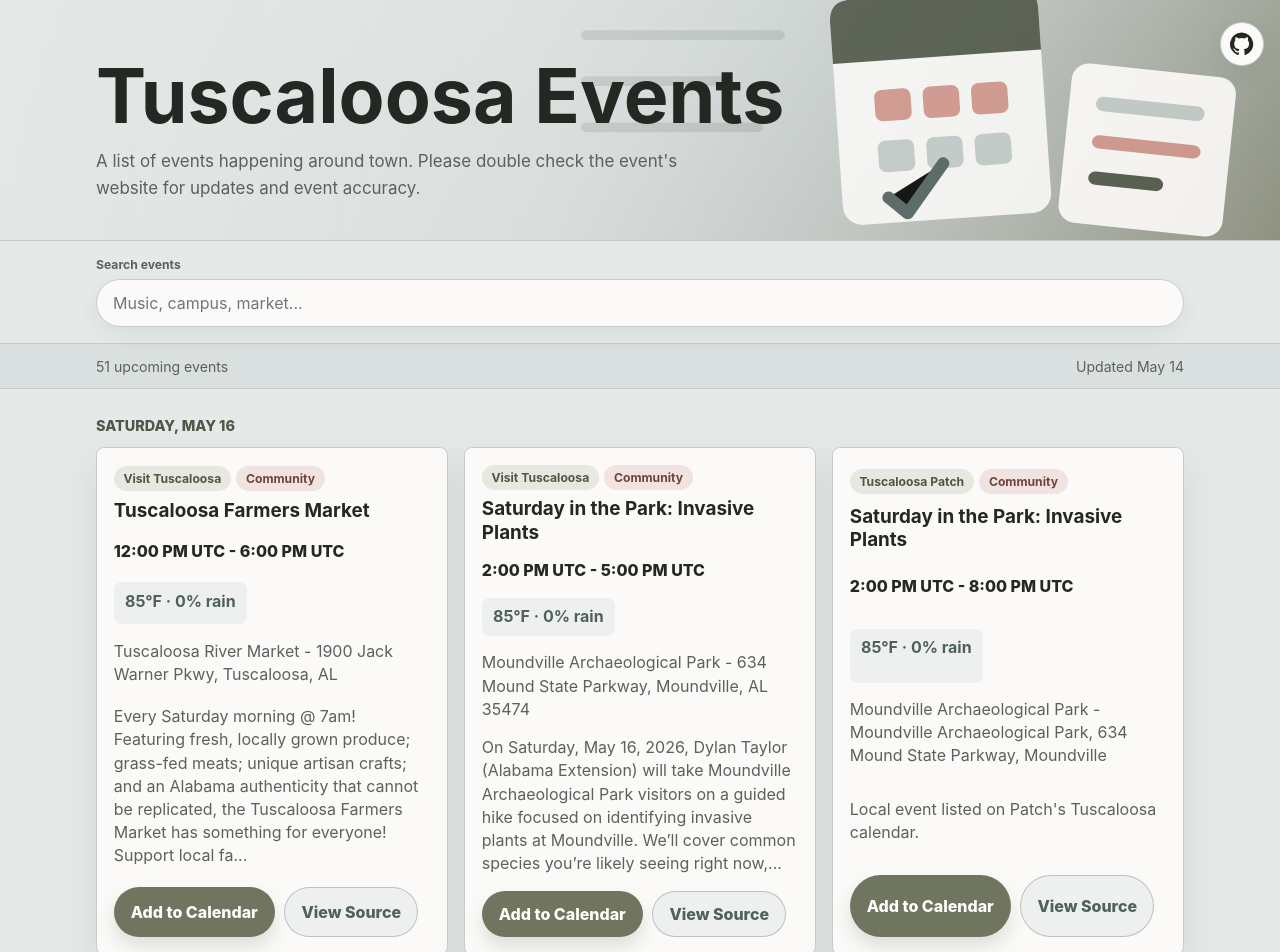
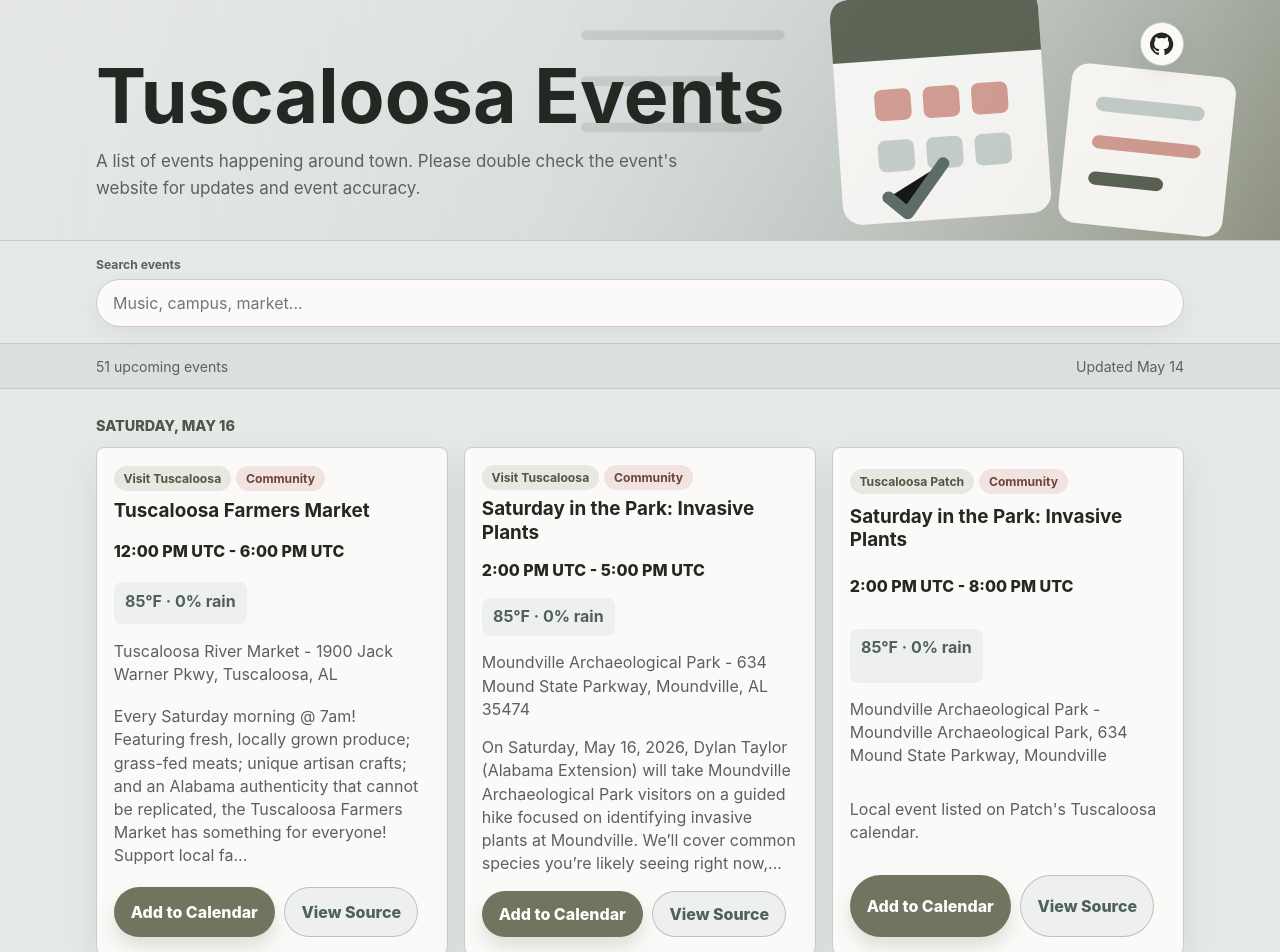
Before and after one commit to 67b/TuscaloosaEvents, a website: page index.html in a window 1280 px wide. Shown: the top 952 px of the page. Drawn offline with Linux system fonts and the light colour scheme.

Commit message:
Fix mobile GitHub logo click target in header

```diff
--- a/assets/styles.css
+++ b/assets/styles.css
@@ -65,6 +65,7 @@ a {
 }
 
 .site-header::before {
+  pointer-events: none;
   content: "";
   position: absolute;
   inset: 0;
@@ -123,6 +124,7 @@ a {
   box-shadow: var(--shadow-soft);
   overflow: hidden;
   text-decoration: none;
+  z-index: 2;
   transition: background-color 0.18s ease, border-color 0.18s ease, color 0.18s ease;
 }
 
--- a/index.html
+++ b/index.html
@@ -43,6 +43,11 @@
         </g>
       </svg>
       <div class="site-header__inner">
+        <a class="github-link" href="https://github.com/67b/TuscaloosaEvents/blob/main/README.md" target="_blank" rel="noopener" aria-label="View this project on GitHub">
+          <svg aria-hidden="true" width="24" height="24" viewBox="0 0 24 24" focusable="false">
+            <path d="M12 .5a12 12 0 0 0-3.79 23.39c.6.11.82-.26.82-.58v-2.23c-3.34.73-4.04-1.42-4.04-1.42-.55-1.39-1.34-1.76-1.34-1.76-1.09-.75.08-.74.08-.74 1.21.09 1.85 1.24 1.85 1.24 1.07 1.84 2.81 1.31 3.5 1 .11-.78.42-1.31.76-1.61-2.67-.3-5.47-1.33-5.47-5.93 0-1.31.47-2.38 1.24-3.22-.12-.3-.54-1.52.12-3.18 0 0 1.01-.32 3.3 1.23a11.5 11.5 0 0 1 6.01 0c2.29-1.55 3.3-1.23 3.3-1.23.66 1.66.24 2.88.12 3.18.77.84 1.24 1.91 1.24 3.22 0 4.61-2.81 5.62-5.48 5.92.43.37.81 1.1.81 2.22v3.3c0 .32.22.7.83.58A12 12 0 0 0 12 .5Z"/>
+          </svg>
+        </a>
         <h1>Tuscaloosa Events</h1>
         <p class="lede">A list of events happening around town. Please double check the event's website for updates and event accuracy.</p>
       </div>
@@ -76,11 +81,6 @@
 
     <footer class="site-footer">
       <p>Event details can change. Confirm with the event source before heading out.</p>
-              <a class="github-link" href="https://github.com/67b/TuscaloosaEvents/blob/main/README.md" target="_blank" rel="noopener" aria-label="View this project on GitHub">
-          <svg aria-hidden="true" width="24" height="24" viewBox="0 0 24 24" focusable="false">
-            <path d="M12 .5a12 12 0 0 0-3.79 23.39c.6.11.82-.26.82-.58v-2.23c-3.34.73-4.04-1.42-4.04-1.42-.55-1.39-1.34-1.76-1.34-1.76-1.09-.75.08-.74.08-.74 1.21.09 1.85 1.24 1.85 1.24 1.07 1.84 2.81 1.31 3.5 1 .11-.78.42-1.31.76-1.61-2.67-.3-5.47-1.33-5.47-5.93 0-1.31.47-2.38 1.24-3.22-.12-.3-.54-1.52.12-3.18 0 0 1.01-.32 3.3 1.23a11.5 11.5 0 0 1 6.01 0c2.29-1.55 3.3-1.23 3.3-1.23.66 1.66.24 2.88.12 3.18.77.84 1.24 1.91 1.24 3.22 0 4.61-2.81 5.62-5.48 5.92.43.37.81 1.1.81 2.22v3.3c0 .32.22.7.83.58A12 12 0 0 0 12 .5Z"/>
-          </svg>
-        </a>
     </footer>
   </body>
 </html>
```
